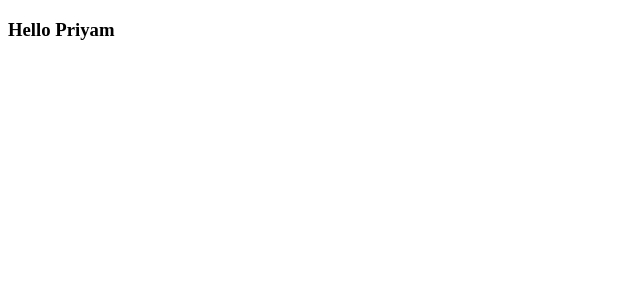
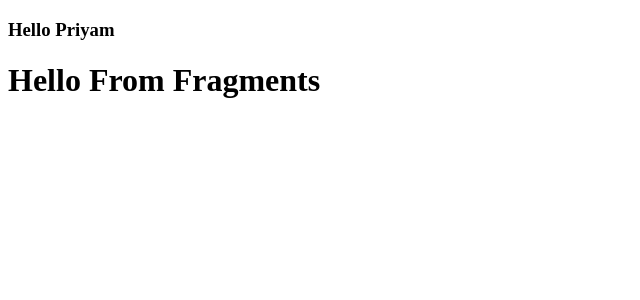
Before and after one commit to itspriyambhattacharya/react_hitesh, a React (Vite) app in the folder 00_vite_react_installation/: page / in a window 1280 px wide. Shown: the top 300 px of the page, without its empty margins (0-640 px from the left). Built offline with nearby package versions, Linux system fonts and the light colour scheme.

Commit message:
refactor App component to use fragments for multiple elements

```diff
--- a/00_vite_react_installation/src/App.jsx
+++ b/00_vite_react_installation/src/App.jsx
@@ -1,7 +1,13 @@
 import Priyam from "./Priyam";
 
 function App() {
-  return <Priyam />;
+  return (
+    // fragment -> jsx only returns one element. But that one element can have multiple elements wrapped inside it.
+    <>
+      <Priyam />
+      <h1>Hello From Fragments</h1>
+    </>
+  );
 }
 
 export default App;
```
